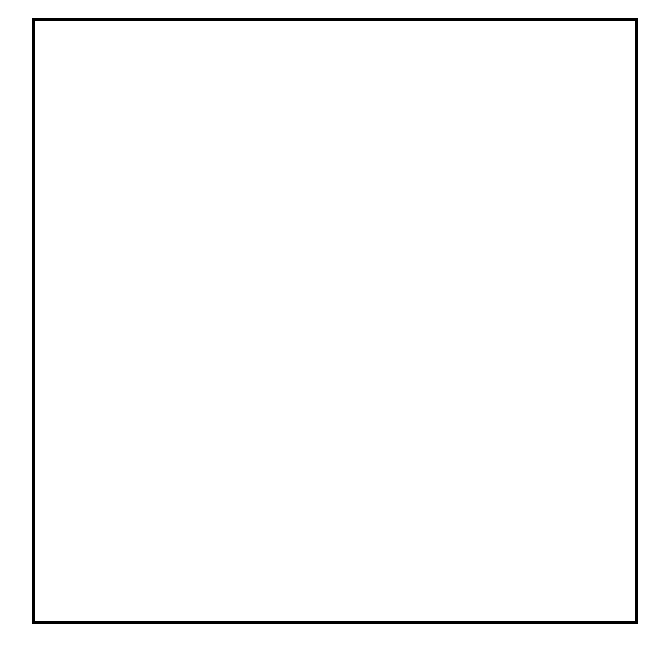
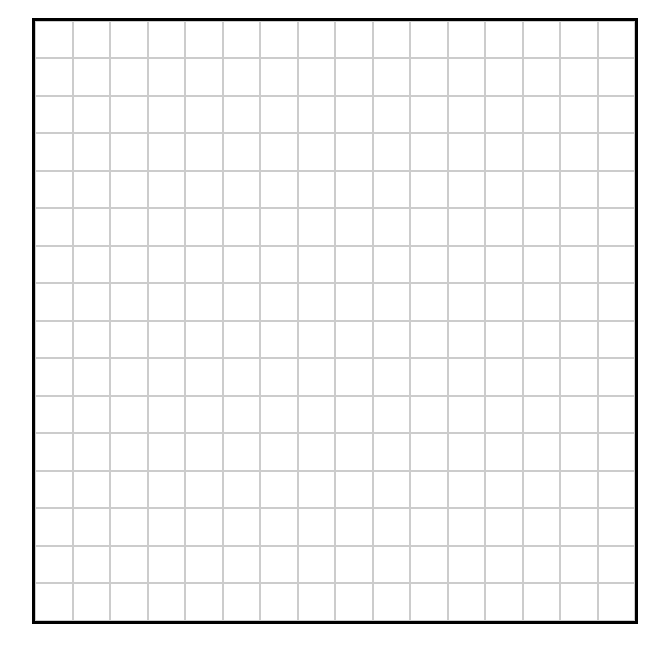
Before and after one commit to WildAxewAppears/Etch_A_Sketch, a plain HTML site: page index.html in a window 1280 px wide. Shown: the part 119-782 px from the top of the page, without its empty margins (305-974 px from the left). Drawn offline with Linux system fonts and the light colour scheme.

Commit message:
Made starter grid + Css  and logic behind it.

```diff
--- a/js-file.js
+++ b/js-file.js
@@ -0,0 +1,8 @@
+const container = document.querySelector("#container");
+const starterGrid = 16*16;
+
+for (let i=0; i < starterGrid; i++){
+        const newDiv = document.createElement("div")
+        newDiv.classList.add("gameDivs")
+        container.appendChild(newDiv)
+    }
--- a/style.css
+++ b/style.css
@@ -16,3 +16,11 @@ body {
     border-color: black;
 
 }
+
+.gameDivs {
+        width: 37.5px;
+        height: 37.5px;
+        border: 1px solid #ccc;
+        background-color: white;
+        box-sizing: border-box;
+}
```
